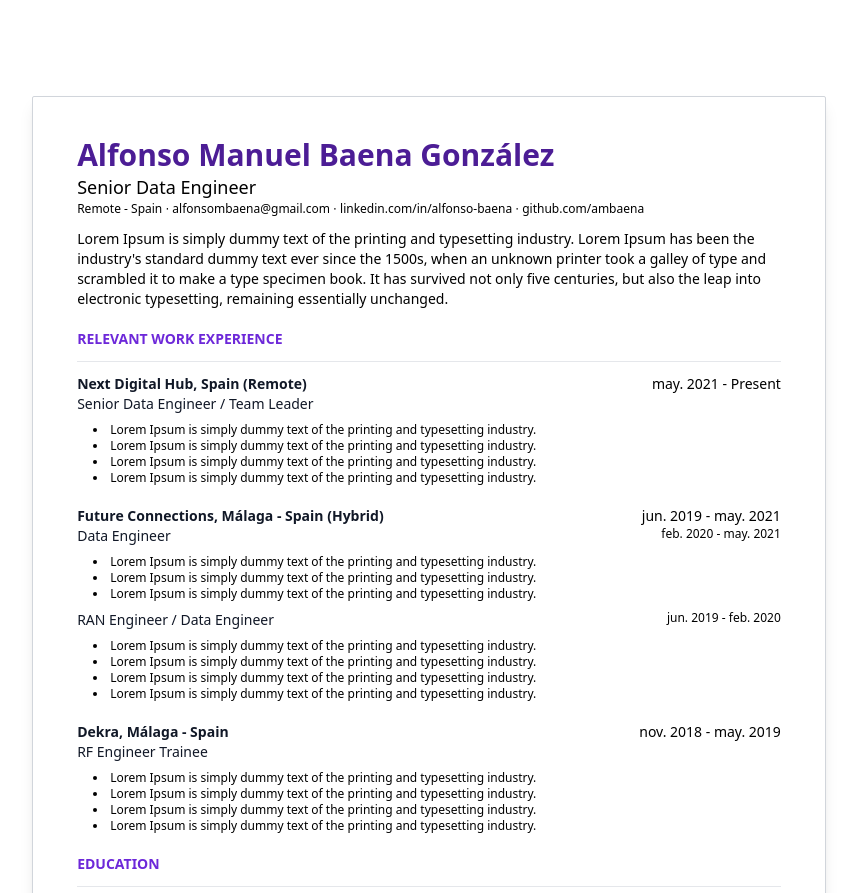
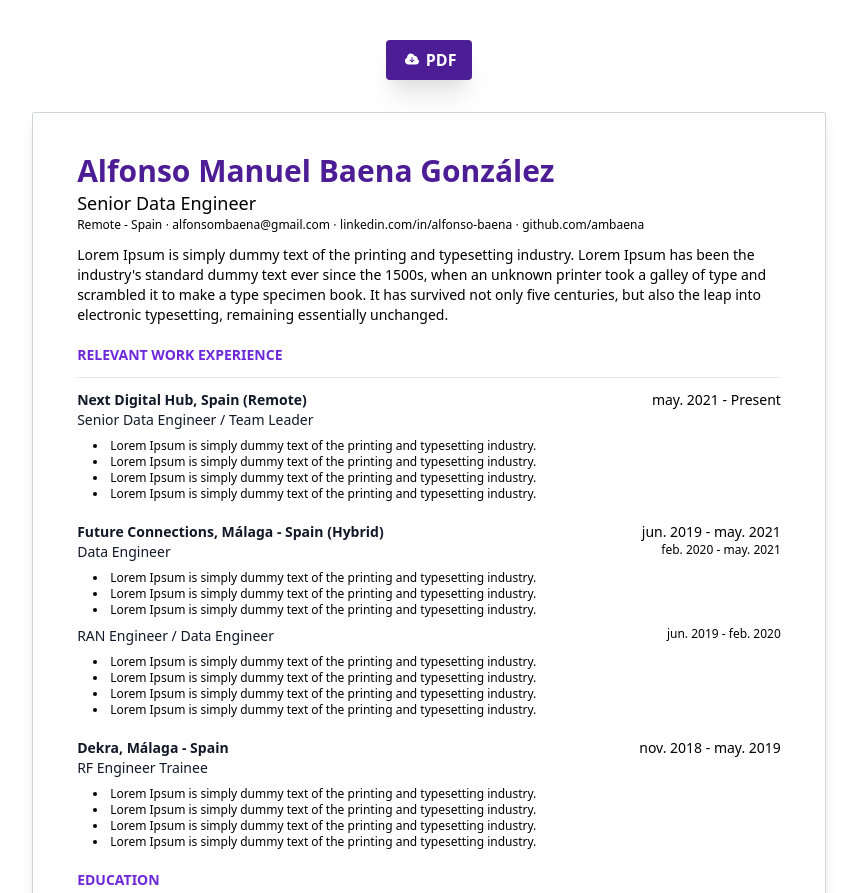
Before and after one commit to ambaena/cv, a plain HTML site: page index.html in a window 1280 px wide. Shown: the top 893 px of the page, without its empty margins (211-1068 px from the left). Drawn offline with nearby package versions, Linux system fonts and the light colour scheme.

Commit message:
:sparkles: feat: add download button

```diff
--- a/index.html
+++ b/index.html
@@ -9,7 +9,17 @@
         <link rel="icon" type="image/x-icon" href="/public/images/favicon.png">
         <link href="https://unpkg.com/tailwindcss@^2/dist/tailwind.min.css" rel="stylesheet">
     </head>
-    <body style="width: 21cm; height: 29.7cm;" class="mx-auto pt-24">
+    <body style="width: 21cm; height: 29.7cm;" class="mx-auto pt-8">
+
+        <div class="flex justify-center pb-8 pt-2">
+            <a href="resume.pdf" role="button" class="px-4 py-2 font-bold shadow-xl shadow-black text-white rounded bg-purple-900 hover:bg-purple-600">
+                <svg xmlns="http://www.w3.org/2000/svg" viewBox="0 0 24 24" fill="currentColor" class="inline pt-1 w-5 h-5 animate-bounce">
+                    <path fill-rule="evenodd" d="M10.5 3.75a6 6 0 00-5.98 6.496A5.25 5.25 0 006.75 20.25H18a4.5 4.5 0 002.206-8.423 3.75 3.75 0 00-4.133-4.303A6.001 6.001 0 0010.5 3.75zm2.25 6a.75.75 0 00-1.5 0v4.94l-1.72-1.72a.75.75 0 00-1.06 1.06l3 3a.75.75 0 001.06 0l3-3a.75.75 0 10-1.06-1.06l-1.72 1.72V9.75z" clip-rule="evenodd"/>
+                </svg>
+                PDF
+            </a>
+        </div>
+
         <div id="cv" class="border border-gray-300 rounded-sm shadow-lg py-10 px-5">
             <header class="mx-6">
                 <h1 class="font-bold text-3xl text-purple-900">Alfonso Manuel Baena González</h1>
```
